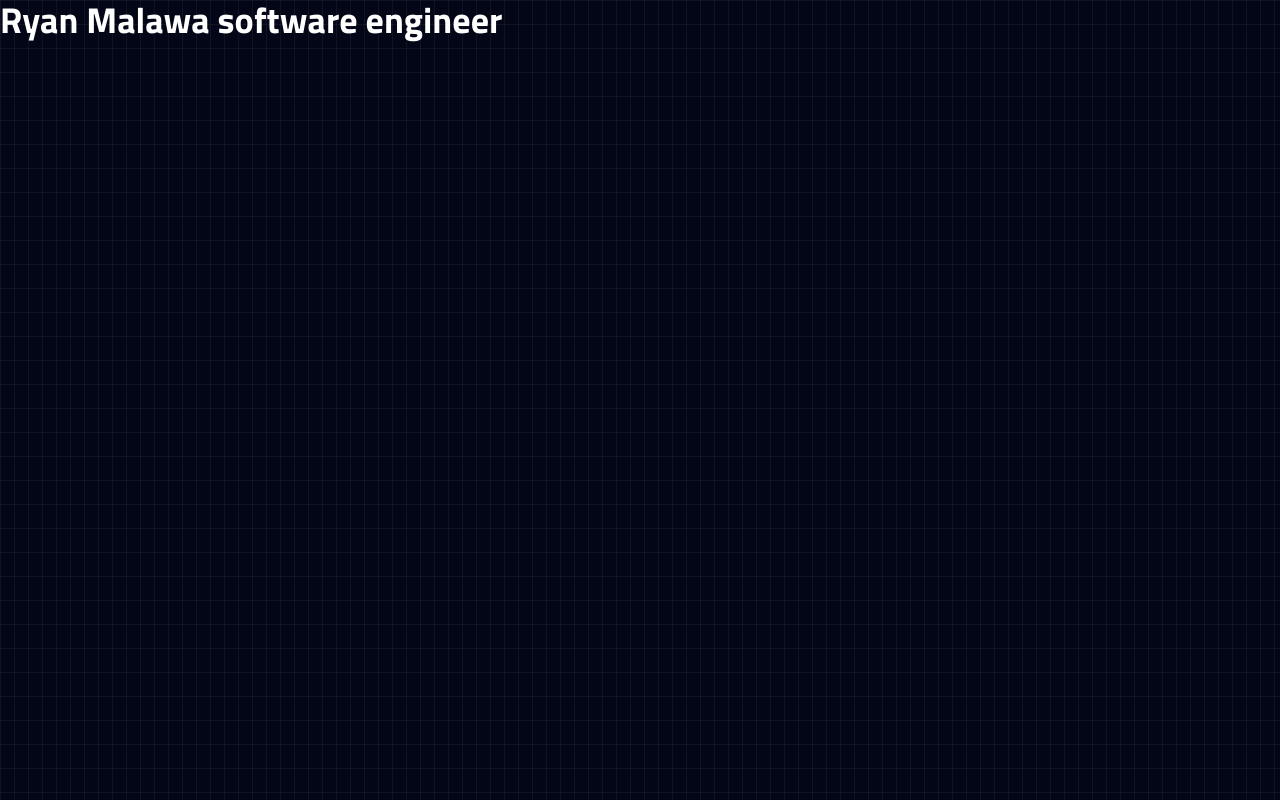
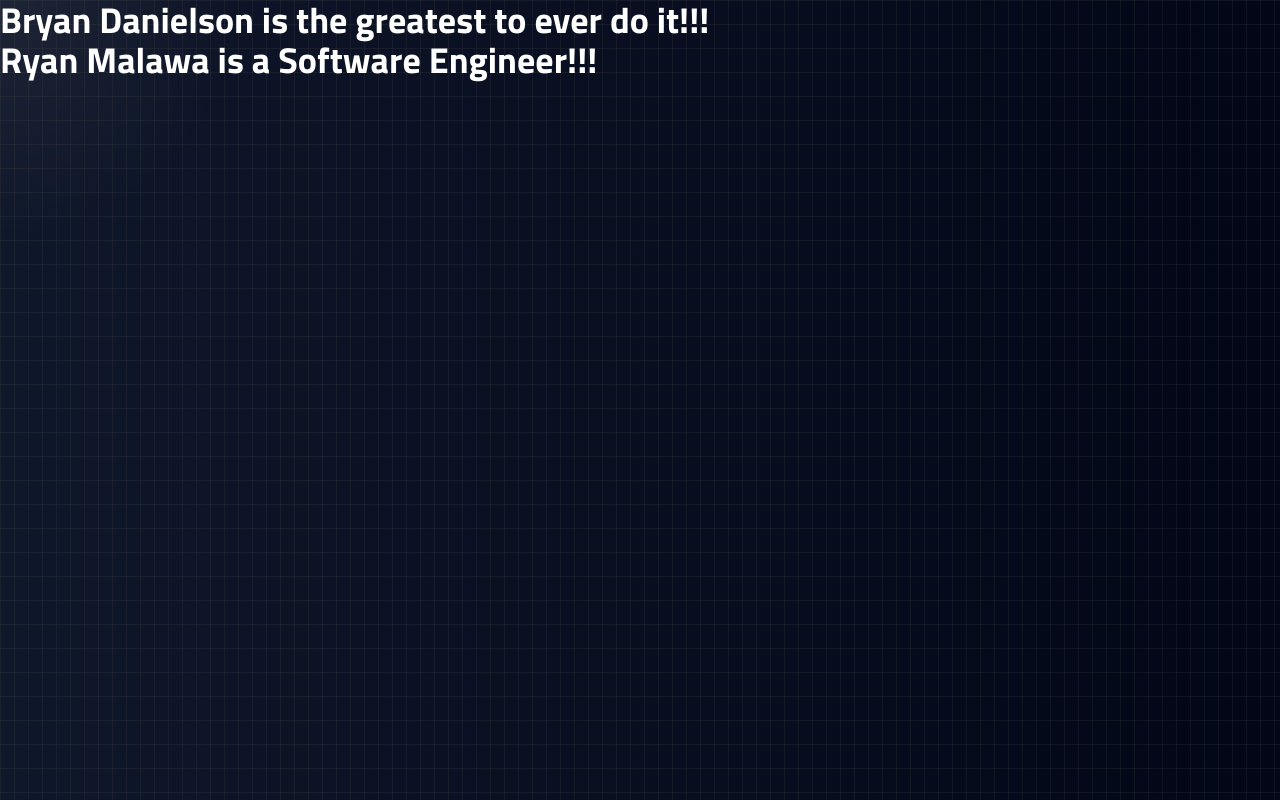
Before and after one commit to mryan-3/portfolio, a React (Vite) app in the folder v2/: page / in a window 1280 px wide. Built offline with nearby package versions, Linux system fonts and the light colour scheme.

Commit message:
mouse hover on background

```diff
--- a/v2/src/App.tsx
+++ b/v2/src/App.tsx
@@ -1,9 +1,59 @@
+import { useRef, useState } from "react"
+
 function App() {
+    const divRef = useRef<HTMLDivElement>(null);
+    const [isFocused, setIsFocused] = useState(false);
+    const [position, setPosition] = useState({ x: 0, y: 0 });
+    const [opacity, setOpacity] = useState(0);
+
+    const handleMouseMove = (e: React.MouseEvent<HTMLDivElement>) => {
+        if (!divRef.current || isFocused) return;
+
+        const div = divRef.current;
+        const rect = div.getBoundingClientRect();
+
+        setPosition({ x: e.clientX - rect.left, y: e.clientY - rect.top });
+    };
+
+    const handleFocus = () => {
+        setIsFocused(true);
+        setOpacity(1);
+    };
+
+    const handleBlur = () => {
+        setIsFocused(false);
+        setOpacity(0);
+    };
+
+    const handleMouseEnter = () => {
+        setOpacity(1);
+    };
+
+    const handleMouseLeave = () => {
+        setOpacity(0);
+    };
+
     return (
-    <div>
+
         <div className='relative h-screen w-full bg-slate-950'>
+            <div ref={divRef}
+                onMouseMove={handleMouseMove}
+                onFocus={handleFocus}
+                onBlur={handleBlur}
+                onMouseEnter={handleMouseEnter}
+                onMouseLeave={handleMouseLeave}
+                className="to-slate-950 h-full relative overflow-hidden border-slate-800 bg-gradient-to-r from-slate-900 px-8 py-16 shadow-2xl"
+            >
+                <div
+                    className="pointer-events-none absolute -inset-px opacity-0 transition duration-300"
+                    style={{
+                        opacity,
+                        background: `radial-gradient(600px circle at ${position.x}px ${position.y}px, rgba(255,255,255,.06), transparent 40%)`,
+                    }}
+                />
                 <div className='absolute bottom-0 left-0 right-0 top-0 bg-[linear-gradient(to_right,#4f4f4f2e_1px,transparent_1px),linear-gradient(to_bottom,#4f4f4f2e_1px,transparent_1px)] bg-[size:14px_24px]'>
-          <h2 className="text-white text-4xl font-titillium font-bold">Ryan Malawa software engineer </h2>
+                    <h1 className="text-white text-4xl font-titillium font-bold">Bryan Danielson is the greatest to ever do it!!! </h1>
+                    <h1 className="text-white text-4xl font-titillium font-bold">Ryan Malawa is a Software Engineer!!! </h1>
                 </div>
             </div>
         </div>
```
Lines whose indentation alone changed are shown as unchanged.
